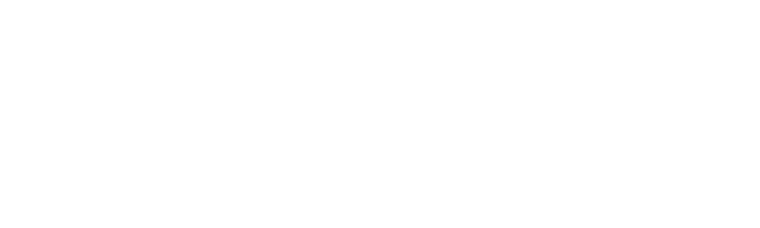
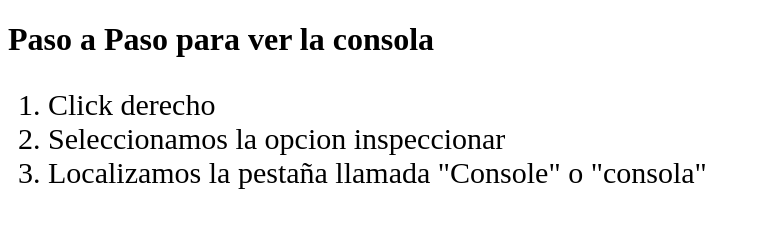
Before and after one commit to tobiimdp12/Ejercicio-Herencia-Polimorfismo, a plain HTML site: page index.html in a window 1280 px wide. Shown: the whole page, without its empty margins (0-760 px from the left). Drawn offline with Linux system fonts and the light colour scheme.

Commit message:
Update index.html

```diff
--- a/index.html
+++ b/index.html
@@ -7,6 +7,13 @@
     <title>Document</title>
 </head>
 <body>
+    <h1>Paso a Paso para ver la consola</h1>
+    <ol style="font-size: 30px;">
+        <li>Click derecho</li>
+        <li>Seleccionamos la opcion inspeccionar</li>
+        <li>Localizamos la pestaña llamada "Console" o "consola"</li>
+    </ol>
+
     <!--type="module" porque importamos archivos-->
     <script type="module" src="main.js"></script>
 </body>
```
